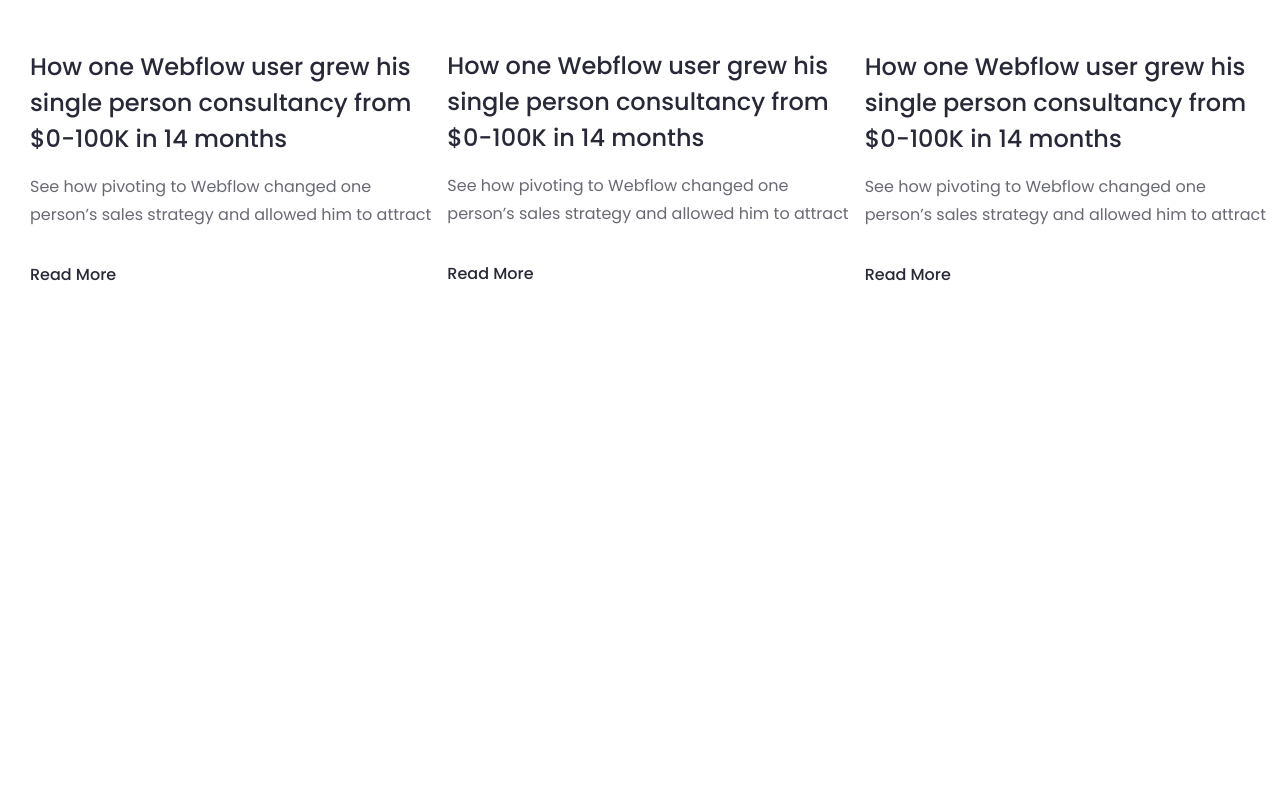
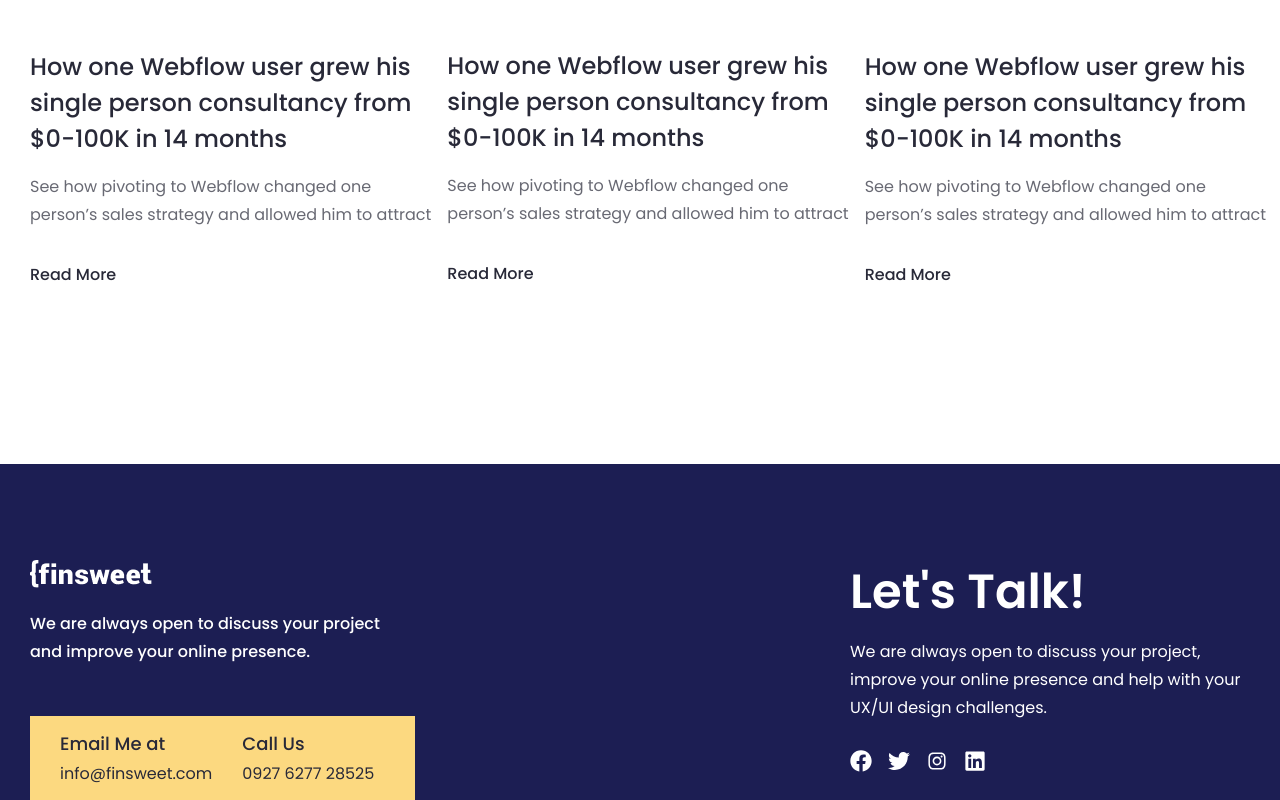
Before and after one commit to Roni006/finsweet, a React app: page / in a window 1280 px wide. Shown: the part 6064-6864 px from the top of the page. Before the commit the page ends 6556 px from the top, so only its background shows below. Built offline with nearby package versions, Linux system fonts and the light colour scheme; the HTML template or start-up script is replaced by a standard one.

Commit message:
crated footer components

```diff
--- a/src/components/Common/Footer/Footer.jsx
+++ b/src/components/Common/Footer/Footer.jsx
@@ -1,22 +1,77 @@
-import React from 'react'
-import Container from '../Container'
+import React from "react";
+import Container from "../Container";
 import logo from "../../../assets/images/logo.png";
+import { FaFacebook } from "react-icons/fa";
+import { FaLinkedin } from "react-icons/fa";
+import { FaTwitter } from "react-icons/fa";
+import { AiOutlineInstagram } from "react-icons/ai";
+import { Link } from "react-router";
 
 const Footer = () => {
   return (
     <>
-      <section>
+      <section className="bg-[#1C1E53]  pt-24 ">
         <Container>
-          <div>
+          <div className="flex justify-between gap-20 ">
+            {/* left part  */}
             <div>
               <img src={logo} alt="logo icon" />
+              <p className="text-white font-medium font-poppins leading-7 text-[16px] max-w-[385px] p-[22px_0_50px_0] ">
+                We are always open to discuss your project and improve your
+                online presence.
+              </p>
+
+              <div className="bg-[#FCD980] py-3 px-[30px] flex items-center gap-7.5 max-w-[450px]">
+                <div>
+                  <p className="text-[#282938] font-poppins font-medium leading-8 text-[18px] ">
+                    Email Me at
+                  </p>
+                  <span className="text-[#282938] font-normal font-poppins text-[16px] leading-7 ">
+                    <a href="mailto:info@finsweet.com">info@finsweet.com</a>
+                  </span>
+                </div>
+
+                <div>
+                  <p className="text-[#282938] font-poppins font-medium leading-8 text-[18px] ">
+                    Call Us
+                  </p>
+                  <span className="text-[#282938] font-normal font-poppins text-[16px] leading-7 ">
+                    <a href="tel: 0927 6277 28525"> 0927 6277 28525</a>
+                  </span>
+                </div>
+              </div>
             </div>
-            <div></div>
+
+            {/* right part  */}
+            <div>
+              <h1 className="text-white text-[48px] font-semibold font-poppins leading-16">
+                Let's Talk!
+              </h1>
+              <p className="leading-7 font-poppins text-[16px] text-white max-w-[400px] p-[14px_0_28px_0]">
+                We are always open to discuss your project, improve your online
+                presence and help with your UX/UI design challenges.
+              </p>
+              {/* icons  */}
+              <div className="flex items-center gap-4">
+                <Link href="#">
+                  <FaFacebook className="text-white text-[22px] hover:text-[#f2c249] duration-300 " />
+                </Link>
+                <Link href="#">
+                  <FaTwitter className="text-white text-[22px] hover:text-[#f2c249] duration-300 " />
+                </Link>
+                <Link href="#">
+                  <AiOutlineInstagram className="text-white text-[22px] hover:text-[#f2c249] duration-300 " />
+                </Link>
+                <Link href="#">
+                  <FaLinkedin className="text-white text-[22px] hover:text-[#f2c249] duration-300 " />
+                </Link>
+              </div>
+            </div>
           </div>
         </Container>
       </section>
     </>
   );
-}
+};
 
-export default Footer
+export default Footer;
```
